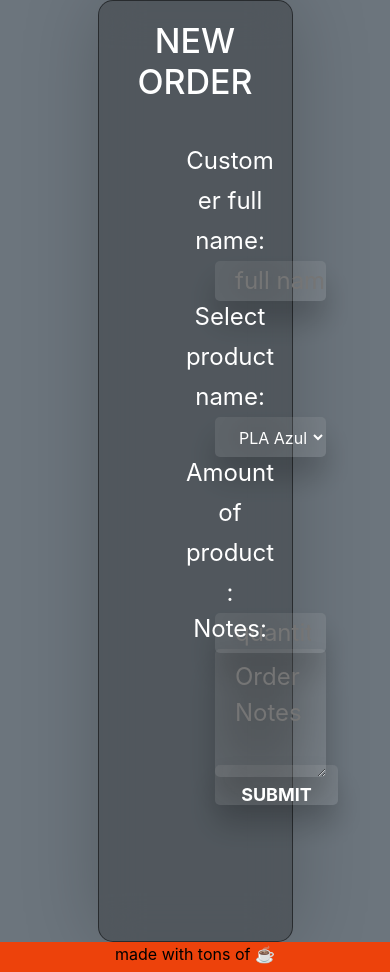
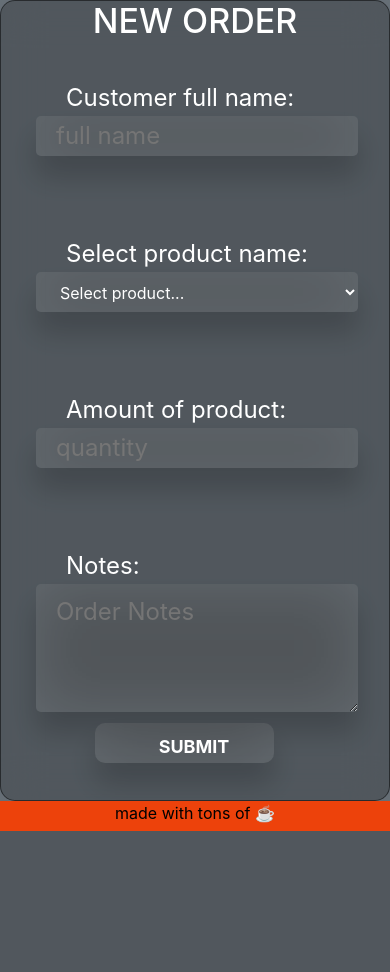
Before and after one commit to dani1995ar/filplast-dashboard, a Flask app: template templates/create-order.html in a window 390 px wide. Shown: the part 153-1125 px from the top of the page. After the commit the page ends 984 px from the top, so only its background shows below. Run offline with Flask 2, Linux system fonts and the light colour scheme; the template is opened without the code that fills it: most values are stand-ins (such as "Sample title", 1, 10 or a date in 2020).

Commit message:
fixed create order css

```diff
--- a/application.py
+++ b/application.py
@@ -24,7 +24,9 @@ def index():
 def create_orders():
 
     if request.method == "GET":
-        return render_template("create-order.html")
+        query = text("SELECT id, name FROM product")
+        products = db.session.connection().execute(query).all()
+        return render_template("create-order.html", products=products)
 
     elif request.method == "POST":
         return redirect("/")
--- a/static/style.css
+++ b/static/style.css
@@ -1,5 +1,4 @@
-main .form-control
-{
+main .form-control {
     /* Center form controls */
     display: inline-block;
 
@@ -7,13 +6,12 @@ main .form-control
     width: auto;
 }
 
-main
-{
-    /* Scroll horizontally as needed */
-    overflow-x: auto;
+main {
+  /* Scroll horizontally as needed */
+  overflow-x: auto;
 
-    /* Center contents */
-    text-align: center;
+  /* Center contents */
+  text-align: center;
 }
 
 .footer {
@@ -59,13 +57,16 @@ textarea {
 }
 
 .create-order-body {
+  width: 100%;
   display: flex;
   align-items: center;
   justify-content: center;
+  text-align: initial;
+  height: max-content;
 }
 
 .card {
-  width: 50%;
+  width: 40%;
   padding: 30px 90px 90px 90px;
   background-color: rgba(0, 0, 0, 0.25);
   backdrop-filter: blur(20px);
@@ -144,7 +145,6 @@ textarea {
 }
 
 .card .row .form-group label {
-  line-height: 40px;
   color: #ffffff;
   font-size: 24px;
   margin: 0 0 0 30px;
@@ -162,18 +162,16 @@ textarea {
   backdrop-filter: blur(30px);
   background-color: rgba(255, 255, 255, 0.10);
   box-shadow: 0 20px 30px rgba(0, 0, 0, 0.2);
-  padding: 10px;
   height: 100%;
   width: 50%;
   cursor: pointer;
-  border: none;
+  margin: 2vw 5vw;
   outline: none;
   text-transform: uppercase;
   color: #ffffff;
-  line-height: 40px;
   font-size: 18px;
   font-weight: 700;
-  border-radius: 5px;
+  border-radius: 10px;
   transition: all 0.4s;
 }
 
@@ -188,7 +186,19 @@ textarea {
   }
 
   .card {
-    padding: 20px;
+    padding: 0;
+    width: 100%;
+    background-color: rgba(0, 0, 0, 0.25);
+    backdrop-filter: blur(20px);
+    box-shadow: 0 0 80px rgba(0, 0, 0, 0.2);
+    border: 1px solid rgba(0, 0, 0, 0.50);
+    border-radius: 15px;
+    z-index: 2;
+    align-items: center;
+  }
+
+  .card .row input[type="submit"] {
+    margin: 5vw 15vw;
   }
 
   .card h2 {
@@ -196,11 +206,8 @@ textarea {
     font-size: 34px;
   }
 
-  .card .row .col:nth-child(5n) {
-    margin-bottom: 100px;
-  }
+}
 
-  .card .row input[type="submit"] {
-    width: 100%;
-  }
+.create-order-form {
+  text-align: left !important;
 }
--- a/templates/create-order.html
+++ b/templates/create-order.html
@@ -4,7 +4,7 @@
     Search
 {% endblock %}
 {% block main %}
-<form action="/create-order" method="post">
+<form action="/create-order" method="post" autocomplete="off" class="create-order-form">
     <section class="create-order-body">
         <div class="card">
           <h2>New Order</h2>
@@ -21,13 +21,10 @@
               <div class="form-group">
                 <label for="product-name">Select product name:</label>
                 <select name="product-name" id="product-name">
-              <option value="PLA-Azul">PLA Azul</option>
-              <option value="ABS-Morado">ABS Morado</option>
-              <option value="PLA-Plateado">PLA Plateado</option>
-              <option value="ABS-Negro">ABS NAZB</option>
-              <option value="ABS-Negro">ABS NAZBA</option>
-              <option value="ABS-Negro">ABS NAZBAS</option>
-              <option value="ABS-Negro">ABS NAZ</option>
+                  <option value="" disabled selected>Select product...</option>
+                  {% for product in products %}
+                    <option value="{{ product.id }}">{{ product.name }}</option>
+                  {% endfor %}
                 </select>
               </div>
             </div>
@@ -35,7 +32,7 @@
             <div class="col">
               <div class="form-group">
                 <label for="quantity">Amount of product:</label>
-            <input type="number" placeholder="quantity" name="quantity">
+                <input type="number" placeholder="quantity" name="quantity" min="1">
               </div>
             </div>
 
```
Lines whose indentation alone changed are shown as unchanged.
